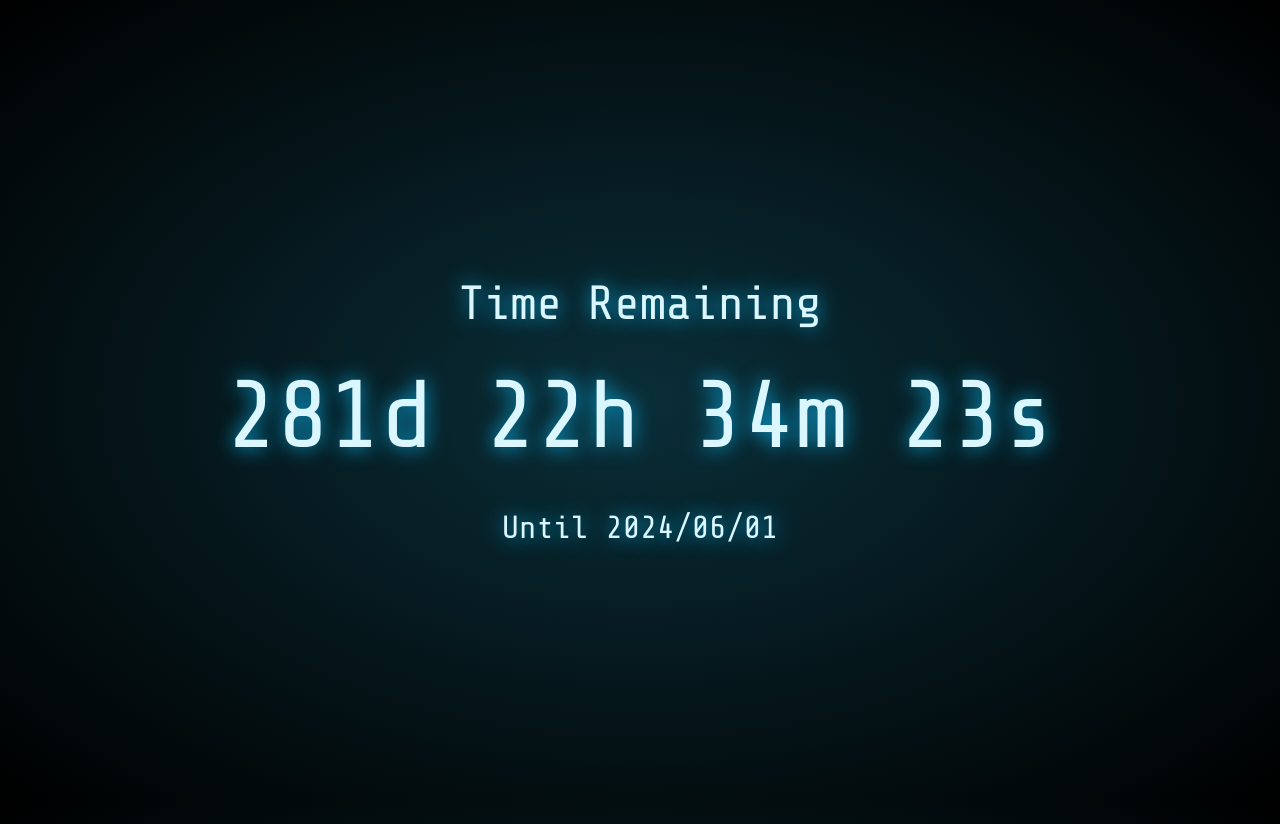
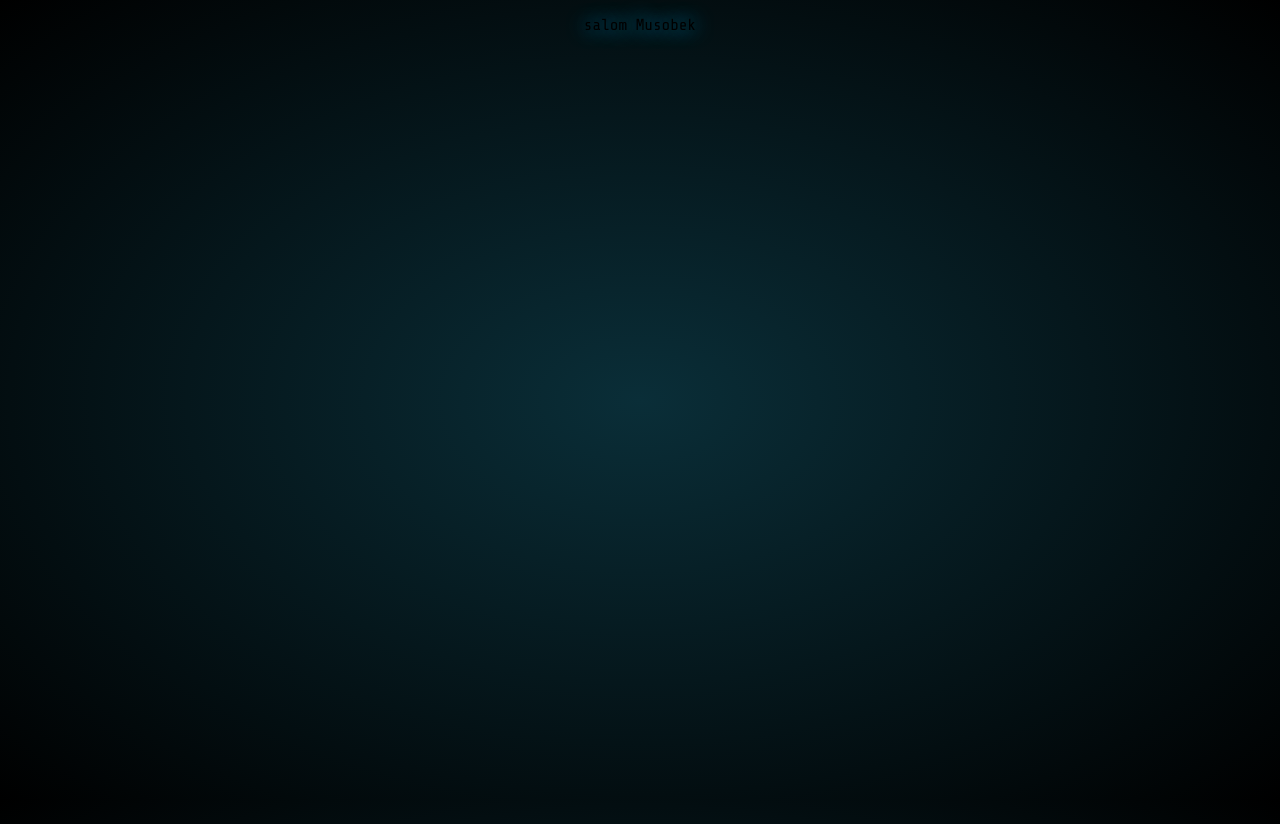
Before and after one commit to Engineer-Ramziddin/countdown, a Vue app: page / in a window 1280 px wide. Built offline with nearby package versions, Linux system fonts and the light colour scheme.

Commit message:
change text

```diff
--- a/src/App.vue
+++ b/src/App.vue
@@ -14,5 +14,6 @@ const until = getUntilDate()
 </script>
 
 <template>
-  <Countdown :until="until" />
+  <!-- <Countdown :until="until" /> -->
+  salom Musobek
 </template>
```
